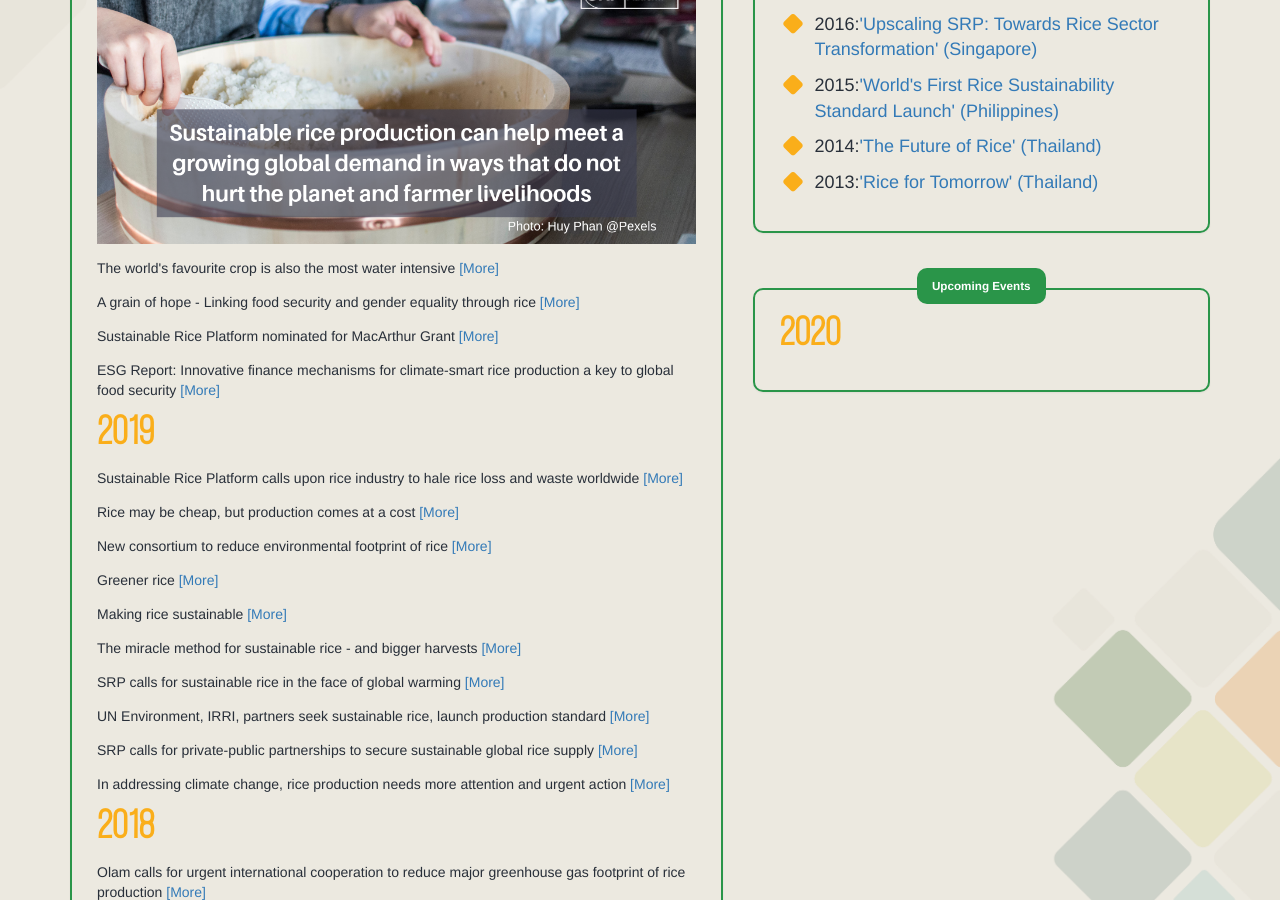
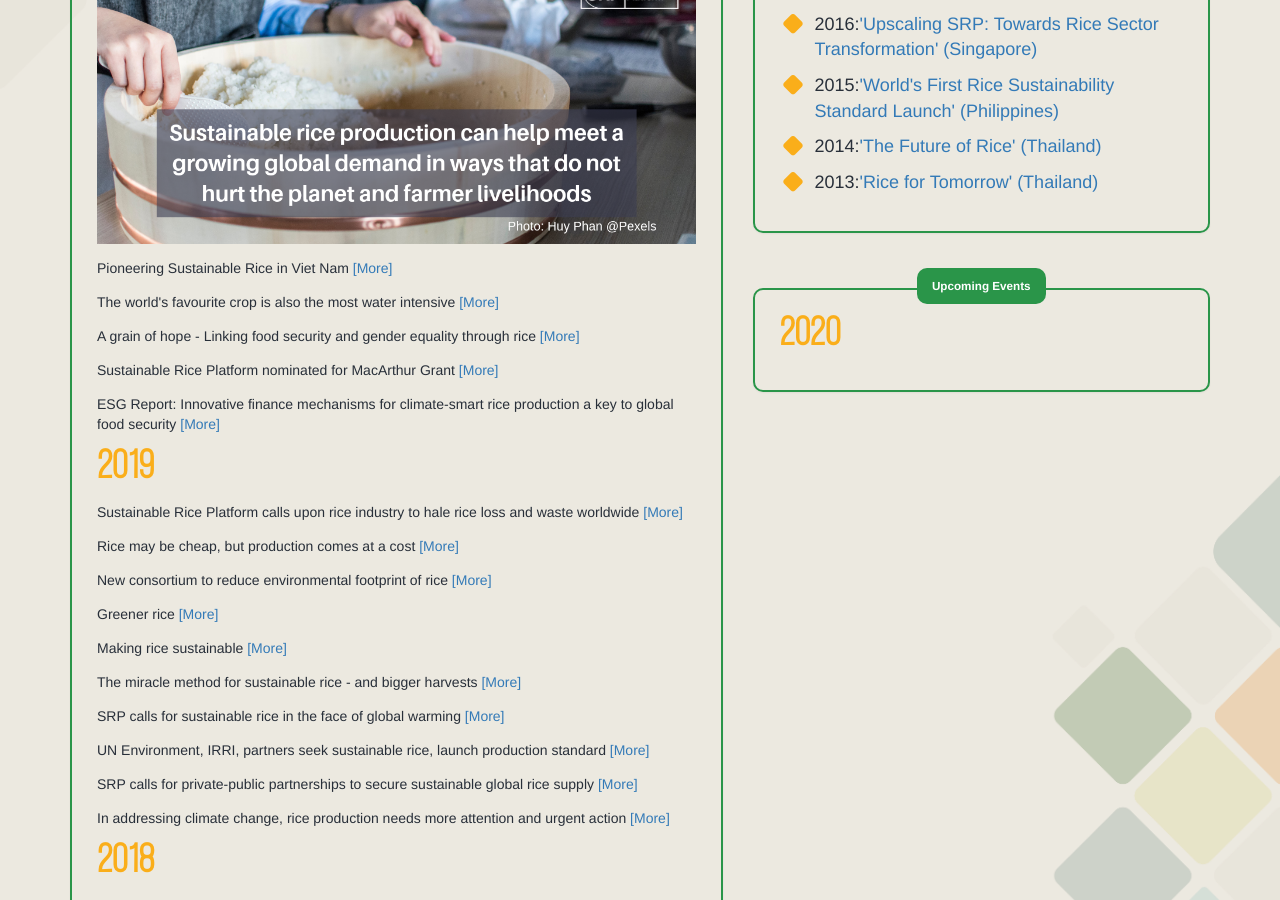
Before and after one commit to sustainablericeplatform/sustainablericeplatform.github.io, a Jekyll site: the page built from News-and-Events/index.html, in a window 1280 px wide and 900 px high, scrolled down 733 px. Built offline with Jekyll 4.4.1, drawn with Linux system fonts in a browser that asks for light colours.

Commit message:
Update index.html

```diff
--- a/News-and-Events/index.html
+++ b/News-and-Events/index.html
@@ -19,6 +19,7 @@ layout: default
                     <div class="panel-body">
                         <h1 class="year">2020</h1>
                         <img src="/assets/images/Sustainable rice production - TW.png" class="img-responsive" />
+                        <p>Pioneering Sustainable Rice in Viet Nam <a href="https://spark.adobe.com/page/skAh0FF7m2wtV/" target="_blank">[More]</a></p>
                         <p>The world's favourite crop is also the most water intensive <a href="https://spark.adobe.com/page/QiyNX2CWK2hzF/" target="_blank">[More]</a></p>
                         <p>A grain of hope - Linking food security and gender equality through rice <a href="https://spark.adobe.com/page/yzzTxFZTjkRGQ/" target="_blank">[More]</a></p>
                         <p>Sustainable Rice Platform nominated for MacArthur Grant <a href="https://www.world-grain.com/articles/13323-sustainable-rice-platform-nominated-for-macarthur-grant" target="_blank">[More]</a></p>
```
